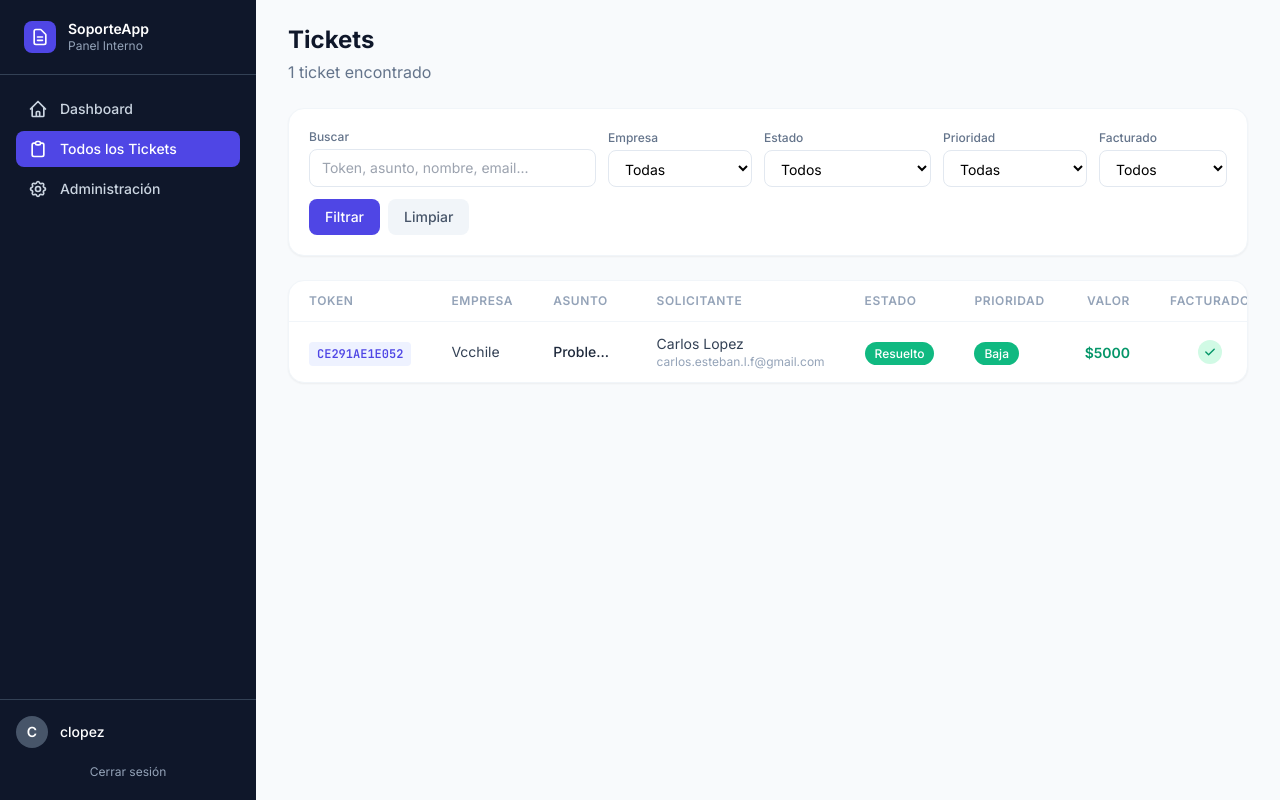
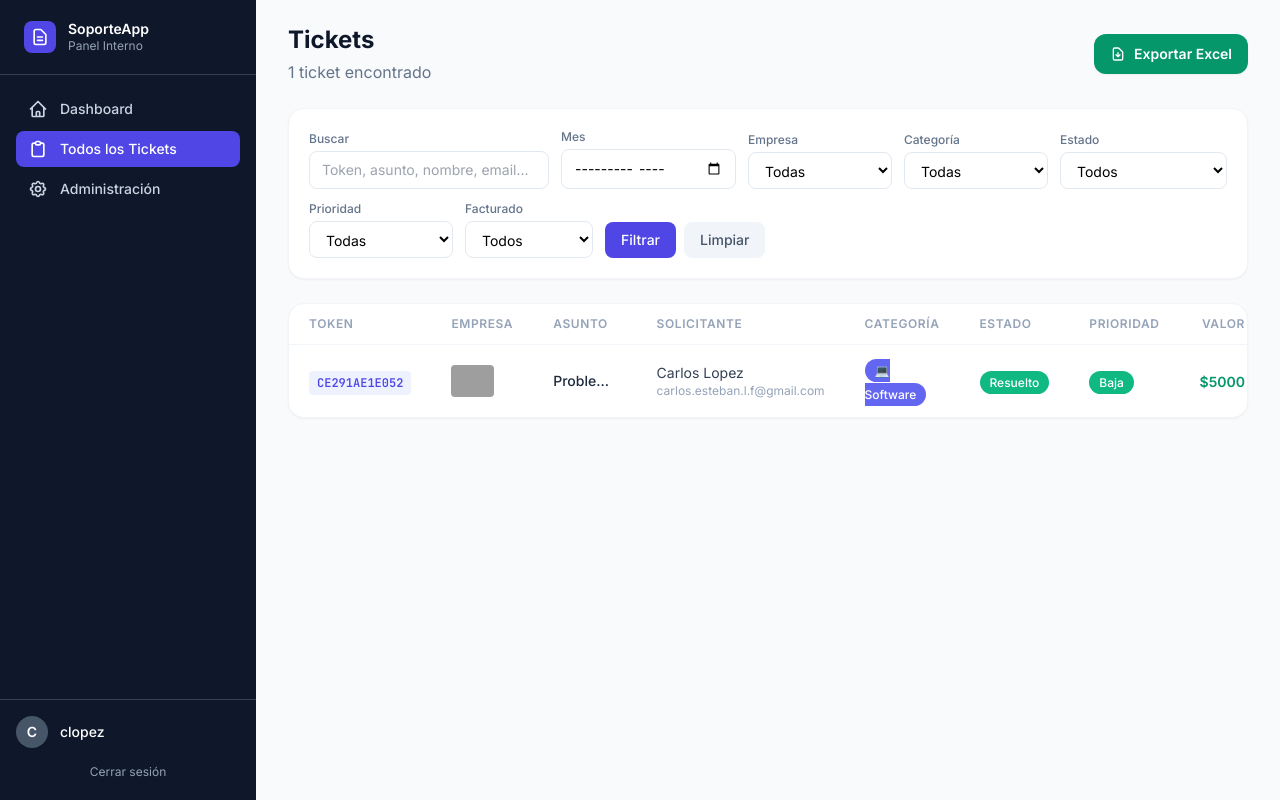
Before and after one commit to lordPobre/support-tickets, a Django app: page /tickets/ in a window 1280 px wide. Run offline with Django 5.2, Linux system fonts and the light colour scheme; a user stored in the database is signed in; data comes from the database, SQL or seed files in the repository; some libraries are stand-ins or nearby versions; grey boxes are pictures that could not be loaded.

Commit message:
feat: Excel export con filtro mes + logo empresa en tabla

```diff
--- a/requirements.txt
+++ b/requirements.txt
@@ -8,3 +8,4 @@ reportlab>=4.0
 cloudinary>=1.36
 django-cloudinary-storage>=0.3.0
 resend>=0.8.0
+openpyxl>=3.1
--- a/templates/tickets/ticket_list.html
+++ b/templates/tickets/ticket_list.html
@@ -9,14 +9,26 @@
       <h1 class="text-2xl font-bold text-slate-900">Tickets</h1>
       <p class="text-slate-500 mt-1">{{ tickets.count }} ticket{{ tickets.count|pluralize:"s" }} encontrado{{ tickets.count|pluralize:"s" }}</p>
     </div>
+    <a href="{% url 'ticket_export_excel' %}?{{ request.GET.urlencode }}"
+       class="flex items-center gap-2 px-4 py-2.5 bg-emerald-600 hover:bg-emerald-700 text-white text-sm font-semibold rounded-xl transition shadow-sm">
+      <svg class="w-4 h-4" fill="none" viewBox="0 0 24 24" stroke="currentColor">
+        <path stroke-linecap="round" stroke-linejoin="round" stroke-width="2" d="M12 10v6m0 0l-3-3m3 3l3-3m2 8H7a2 2 0 01-2-2V5a2 2 0 012-2h5.586a1 1 0 01.707.293l5.414 5.414a1 1 0 01.293.707V19a2 2 0 01-2 2z"/>
+      </svg>
+      Exportar Excel
+    </a>
   </div>
 
   <div class="bg-white rounded-2xl shadow-sm border border-slate-100 p-5 mb-6">
     <form method="get" class="flex flex-wrap gap-3 items-end">
-      <div class="flex-1 min-w-48">
+      <div class="flex-1 min-w-44">
         <label class="block text-xs font-medium text-slate-500 mb-1">Buscar</label>
         <input type="text" name="q" value="{{ filters.q }}" placeholder="Token, asunto, nombre, email..."
           class="w-full px-3 py-2 text-sm rounded-lg border border-slate-200 focus:ring-2 focus:ring-brand-500 focus:border-transparent outline-none" />
+      </div>
+      <div class="min-w-36">
+        <label class="block text-xs font-medium text-slate-500 mb-1">Mes</label>
+        <input type="month" name="month" value="{{ filters.month }}"
+          class="w-full px-3 py-2 text-sm rounded-lg border border-slate-200 focus:ring-2 focus:ring-brand-500 focus:border-transparent outline-none bg-white" />
       </div>
       <div class="min-w-36">
         <label class="block text-xs font-medium text-slate-500 mb-1">Empresa</label>
@@ -24,6 +36,15 @@
           <option value="">Todas</option>
           {% for c in companies %}
           <option value="{{ c.pk }}" {% if filters.company == c.pk|stringformat:"s" %}selected{% endif %}>{{ c.name }}</option>
+          {% endfor %}
+        </select>
+      </div>
+      <div class="min-w-36">
+        <label class="block text-xs font-medium text-slate-500 mb-1">Categoría</label>
+        <select name="category" class="w-full px-3 py-2 text-sm rounded-lg border border-slate-200 focus:ring-2 focus:ring-brand-500 focus:border-transparent outline-none bg-white">
+          <option value="">Todas</option>
+          {% for val, label in category_choices %}
+          <option value="{{ val }}" {% if filters.category == val %}selected{% endif %}>{{ label }}</option>
           {% endfor %}
         </select>
       </div>
@@ -69,6 +90,7 @@
             <th class="text-left px-5 py-3 text-xs font-semibold text-slate-400 uppercase tracking-wider">Empresa</th>
             <th class="text-left px-5 py-3 text-xs font-semibold text-slate-400 uppercase tracking-wider">Asunto</th>
             <th class="text-left px-5 py-3 text-xs font-semibold text-slate-400 uppercase tracking-wider">Solicitante</th>
+            <th class="text-left px-5 py-3 text-xs font-semibold text-slate-400 uppercase tracking-wider">Categoría</th>
             <th class="text-left px-5 py-3 text-xs font-semibold text-slate-400 uppercase tracking-wider">Estado</th>
             <th class="text-left px-5 py-3 text-xs font-semibold text-slate-400 uppercase tracking-wider">Prioridad</th>
             <th class="text-right px-5 py-3 text-xs font-semibold text-slate-400 uppercase tracking-wider">Valor</th>
@@ -82,7 +104,20 @@
             <td class="px-5 py-3">
               <a href="{% url 'ticket_detail' ticket.token %}" class="font-mono text-xs font-semibold text-brand-600 hover:text-brand-800 bg-brand-50 px-2 py-1 rounded">{{ ticket.token }}</a>
             </td>
-            <td class="px-5 py-3 text-sm text-slate-700">{{ ticket.company.name }}</td>
+            <td class="px-5 py-3">
+              {% if ticket.company.logo %}
+              <img src="{{ ticket.company.logo.url }}" alt="{{ ticket.company.name }}"
+                   title="{{ ticket.company.name }}"
+                   class="h-8 w-auto object-contain max-w-24 rounded" />
+              {% else %}
+              <div class="flex items-center gap-2">
+                <div class="w-7 h-7 rounded-lg bg-brand-600 flex items-center justify-center text-white text-xs font-bold flex-shrink-0">
+                  {{ ticket.company.name|first|upper }}
+                </div>
+                <span class="text-sm text-slate-700 truncate max-w-24">{{ ticket.company.name }}</span>
+              </div>
+              {% endif %}
+            </td>
             <td class="px-5 py-3">
               <a href="{% url 'ticket_detail' ticket.token %}" class="text-sm font-medium text-slate-800 hover:text-brand-600 line-clamp-1">{{ ticket.subject }}</a>
             </td>
@@ -91,13 +126,22 @@
               <p class="text-xs text-slate-400">{{ ticket.requester_email }}</p>
             </td>
             <td class="px-5 py-3">
+              {% if ticket.category == "software" %}
+              <span class="text-xs px-2.5 py-1 rounded-full text-white font-medium" style="background:#6366F1">💻 Software</span>
+              {% elif ticket.category == "hardware" %}
+              <span class="text-xs px-2.5 py-1 rounded-full text-white font-medium" style="background:#D97706">🖥️ Hardware</span>
+              {% elif ticket.category == "email" %}
+              <span class="text-xs px-2.5 py-1 rounded-full text-white font-medium" style="background:#059669">✉️ Email</span>
+              {% endif %}
+            </td>
+            <td class="px-5 py-3">
               {% if ticket.status %}
-              <span class="text-xs px-2.5 py-1 rounded-full text-white font-medium whitespace-nowrap" style="background-color: {{ ticket.status.color }}">{{ ticket.status.name }}</span>
+              <span class="text-xs px-2.5 py-1 rounded-full text-white font-medium whitespace-nowrap" style="background-color:{{ ticket.status.color }}">{{ ticket.status.name }}</span>
               {% else %}—{% endif %}
             </td>
             <td class="px-5 py-3">
               {% if ticket.priority %}
-              <span class="text-xs px-2.5 py-1 rounded-full text-white font-medium" style="background-color: {{ ticket.priority.color }}">{{ ticket.priority.name }}</span>
+              <span class="text-xs px-2.5 py-1 rounded-full text-white font-medium" style="background-color:{{ ticket.priority.color }}">{{ ticket.priority.name }}</span>
               {% else %}—{% endif %}
             </td>
             <td class="px-5 py-3 text-right">
@@ -110,11 +154,11 @@
             <td class="px-5 py-3 text-center">
               {% if ticket.is_billed %}
               <span class="inline-flex items-center justify-center w-6 h-6 bg-emerald-100 rounded-full">
-                <svg class="w-3.5 h-3.5 text-emerald-600" fill="currentColor" viewBox="0 0 20 20"><path fill-rule="evenodd" d="M16.707 5.293a1 1 0 010 1.414l-8 8a1 1 0 01-1.414 0l-4-4a1 1 0 011.414-1.414L8 12.586l7.293-7.293a1 1 0 011.414 0z" clip-rule="evenodd" /></svg>
+                <svg class="w-3.5 h-3.5 text-emerald-600" fill="currentColor" viewBox="0 0 20 20"><path fill-rule="evenodd" d="M16.707 5.293a1 1 0 010 1.414l-8 8a1 1 0 01-1.414 0l-4-4a1 1 0 011.414-1.414L8 12.586l7.293-7.293a1 1 0 011.414 0z" clip-rule="evenodd"/></svg>
               </span>
               {% else %}
               <span class="inline-flex items-center justify-center w-6 h-6 bg-slate-100 rounded-full">
-                <svg class="w-3.5 h-3.5 text-slate-400" fill="none" viewBox="0 0 24 24" stroke="currentColor"><path stroke-linecap="round" stroke-linejoin="round" stroke-width="2" d="M6 18L18 6M6 6l12 12" /></svg>
+                <svg class="w-3.5 h-3.5 text-slate-400" fill="none" viewBox="0 0 24 24" stroke="currentColor"><path stroke-linecap="round" stroke-linejoin="round" stroke-width="2" d="M6 18L18 6M6 6l12 12"/></svg>
               </span>
               {% endif %}
             </td>
@@ -122,9 +166,9 @@
           </tr>
           {% empty %}
           <tr>
-            <td colspan="9" class="px-5 py-16 text-center text-slate-400">
+            <td colspan="10" class="px-5 py-16 text-center text-slate-400">
               <svg class="w-10 h-10 mx-auto mb-3 text-slate-200" fill="none" viewBox="0 0 24 24" stroke="currentColor">
-                <path stroke-linecap="round" stroke-linejoin="round" stroke-width="1.5" d="M9 5H7a2 2 0 00-2 2v12a2 2 0 002 2h10a2 2 0 002-2V7a2 2 0 00-2-2h-2M9 5a2 2 0 002 2h2a2 2 0 002-2M9 5a2 2 0 012-2h2a2 2 0 012 2" />
+                <path stroke-linecap="round" stroke-linejoin="round" stroke-width="1.5" d="M9 5H7a2 2 0 00-2 2v12a2 2 0 002 2h10a2 2 0 002-2V7a2 2 0 00-2-2h-2M9 5a2 2 0 002 2h2a2 2 0 002-2M9 5a2 2 0 012-2h2a2 2 0 012 2"/>
               </svg>
               No hay tickets que coincidan con los filtros.
             </td>
--- a/tickets/urls.py
+++ b/tickets/urls.py
@@ -4,6 +4,7 @@ from . import views
 urlpatterns = [
     path("", views.dashboard, name="dashboard"),
     path("tickets/", views.ticket_list, name="ticket_list"),
+    path("tickets/export/excel/", views.ticket_export_excel, name="ticket_export_excel"),
     path("tickets/<str:token>/", views.ticket_detail, name="ticket_detail"),
     path("tickets/<str:token>/pdf/", views.ticket_pdf, name="ticket_pdf"),
     path("tickets/<str:token>/image/", views.ticket_image, name="ticket_image"),
--- a/tickets/views.py
+++ b/tickets/views.py
@@ -7,6 +7,7 @@ from .models import Company, Ticket, TicketStatus, TicketPriority
 from .forms import TicketPublicForm, TicketCommentForm, TicketSearchForm
 from django.http import HttpResponse
 from .exports import generate_ticket_pdf, generate_ticket_image
+
 
 @login_required
 def dashboard(request):
@@ -47,12 +48,13 @@ def dashboard(request):
 @login_required
 def ticket_list(request):
     tickets = Ticket.objects.select_related("company", "status", "priority").order_by("-created_at")
-    company_id = request.GET.get("company")
-    status_id = request.GET.get("status")
+    company_id  = request.GET.get("company")
+    status_id   = request.GET.get("status")
     priority_id = request.GET.get("priority")
-    category = request.GET.get("category")
-    billed = request.GET.get("billed")
-    q = request.GET.get("q", "").strip()
+    category    = request.GET.get("category")
+    billed      = request.GET.get("billed")
+    month       = request.GET.get("month", "")
+    q           = request.GET.get("q", "").strip()
 
     if company_id:
         tickets = tickets.filter(company_id=company_id)
@@ -66,6 +68,12 @@ def ticket_list(request):
         tickets = tickets.filter(is_billed=True)
     elif billed == "0":
         tickets = tickets.filter(is_billed=False)
+    if month:
+        try:
+            year, mon = month.split("-")
+            tickets = tickets.filter(created_at__year=int(year), created_at__month=int(mon))
+        except ValueError:
+            pass
     if q:
         tickets = tickets.filter(
             Q(token__icontains=q) | Q(subject__icontains=q) |
@@ -80,7 +88,7 @@ def ticket_list(request):
         "category_choices": Ticket.CATEGORY_CHOICES,
         "filters": {
             "company": company_id, "status": status_id, "priority": priority_id,
-            "category": category, "billed": billed, "q": q,
+            "category": category, "billed": billed, "month": month, "q": q,
         }
     }
     return render(request, "tickets/ticket_list.html", context)
@@ -295,3 +303,193 @@ def portal_ticket_image(request, company_slug, token):
     response = HttpResponse(buf, content_type="image/png")
     response["Content-Disposition"] = f'attachment; filename="ticket-{ticket.token}.png"'
     return response
+
+
+@login_required
+def ticket_export_excel(request):
+    import io
+    from openpyxl import Workbook
+    from openpyxl.styles import (
+        Font, PatternFill, Alignment, Border, Side, numbers
+    )
+    from openpyxl.utils import get_column_letter
+
+    tickets = Ticket.objects.select_related("company", "status", "priority").order_by("-created_at")
+
+    company_id  = request.GET.get("company")
+    status_id   = request.GET.get("status")
+    priority_id = request.GET.get("priority")
+    category    = request.GET.get("category")
+    billed      = request.GET.get("billed")
+    month       = request.GET.get("month")
+    q           = request.GET.get("q", "").strip()
+
+    if company_id:
+        tickets = tickets.filter(company_id=company_id)
+    if status_id:
+        tickets = tickets.filter(status_id=status_id)
+    if priority_id:
+        tickets = tickets.filter(priority_id=priority_id)
+    if category:
+        tickets = tickets.filter(category=category)
+    if billed == "1":
+        tickets = tickets.filter(is_billed=True)
+    elif billed == "0":
+        tickets = tickets.filter(is_billed=False)
+    if month:
+        try:
+            year, mon = month.split("-")
+            tickets = tickets.filter(created_at__year=int(year), created_at__month=int(mon))
+        except ValueError:
+            pass
+    if q:
+        tickets = tickets.filter(
+            Q(token__icontains=q) | Q(subject__icontains=q) |
+            Q(requester_name__icontains=q) | Q(requester_email__icontains=q)
+        )
+
+    wb = Workbook()
+    ws = wb.active
+    ws.title = "Tickets"
+
+    INDIGO      = "4F46E5"
+    INDIGO_LIGHT= "EEF2FF"
+    SLATE_100   = "F1F5F9"
+    SLATE_200   = "E2E8F0"
+    WHITE       = "FFFFFF"
+    EMERALD     = "059669"
+    SLATE_700   = "334155"
+
+    header_font  = Font(name="Arial", bold=True, color=WHITE, size=10)
+    header_fill  = PatternFill("solid", fgColor=INDIGO)
+    header_align = Alignment(horizontal="center", vertical="center", wrap_text=True)
+    thin_border  = Border(
+        left=Side(style="thin", color=SLATE_200),
+        right=Side(style="thin", color=SLATE_200),
+        top=Side(style="thin", color=SLATE_200),
+        bottom=Side(style="thin", color=SLATE_200),
+    )
+    cell_align   = Alignment(vertical="center", wrap_text=True)
+    alt_fill     = PatternFill("solid", fgColor=SLATE_100)
+
+    # ── Título ──
+    title_label = "Reporte de Tickets de Soporte"
+    if month:
+        from datetime import datetime
+        try:
+            dt = datetime.strptime(month, "%Y-%m")
+            title_label += f" — {dt.strftime('%B %Y').capitalize()}"
+        except ValueError:
+            pass
+
+    ws.merge_cells("A1:L1")
+    title_cell = ws["A1"]
+    title_cell.value = title_label
+    title_cell.font  = Font(name="Arial", bold=True, color=WHITE, size=13)
+    title_cell.fill  = PatternFill("solid", fgColor=INDIGO)
+    title_cell.alignment = Alignment(horizontal="center", vertical="center")
+    ws.row_dimensions[1].height = 30
+
+    ws.merge_cells("A2:L2")
+    ws["A2"].value = f"Generado el {timezone.now().strftime('%d/%m/%Y %H:%M')}  |  {tickets.count()} tickets"
+    ws["A2"].font  = Font(name="Arial", color=SLATE_700, size=9, italic=True)
+    ws["A2"].fill  = PatternFill("solid", fgColor=INDIGO_LIGHT)
+    ws["A2"].alignment = Alignment(horizontal="center", vertical="center")
+    ws.row_dimensions[2].height = 18
+
+    headers = [
+        "Token", "Empresa", "Solicitante", "Email",
+        "Categoría", "Estado", "Prioridad",
+        "Asunto", "Valor (CLP)", "Facturado",
+        "Fecha Creación", "Fecha Cierre"
+    ]
+    col_widths = [15, 20, 22, 28, 12, 16, 12, 35, 14, 11, 18, 18]
+
+    for col_idx, (header, width) in enumerate(zip(headers, col_widths), 1):
+        cell = ws.cell(row=3, column=col_idx, value=header)
+        cell.font      = header_font
+        cell.fill      = header_fill
+        cell.alignment = header_align
+        cell.border    = thin_border
+        ws.column_dimensions[get_column_letter(col_idx)].width = width
+    ws.row_dimensions[3].height = 22
+
+    CATEGORY_LABELS = {"software": "💻 Software", "hardware": "🖥️ Hardware", "email": "✉️ Email"}
+
+    for row_idx, ticket in enumerate(tickets, 4):
+        is_alt = (row_idx % 2 == 0)
+        row_fill = PatternFill("solid", fgColor=SLATE_100) if is_alt else None
+
+        values = [
+            ticket.token,
+            ticket.company.name,
+            ticket.requester_name,
+            ticket.requester_email,
+            CATEGORY_LABELS.get(ticket.category, ticket.category),
+            ticket.status.name if ticket.status else "—",
+            ticket.priority.name if ticket.priority else "—",
+            ticket.subject,
+            int(ticket.assigned_value) if ticket.assigned_value is not None else "",
+            "Sí" if ticket.is_billed else "No",
+            ticket.created_at.strftime("%d/%m/%Y %H:%M"),
+            ticket.closed_at.strftime("%d/%m/%Y %H:%M") if ticket.closed_at else "—",
+        ]
+
+        for col_idx, value in enumerate(values, 1):
+            cell = ws.cell(row=row_idx, column=col_idx, value=value)
+            cell.font      = Font(name="Arial", size=9)
+            cell.alignment = cell_align
+            cell.border    = thin_border
+            if row_fill:
+                cell.fill = row_fill
+
+            if col_idx == 9 and isinstance(value, int):
+                cell.number_format = '#,##0'
+                cell.font = Font(name="Arial", size=9, color=EMERALD, bold=True)
+
+            if col_idx == 10:
+                cell.font = Font(
+                    name="Arial", size=9,
+                    color=EMERALD if value == "Sí" else "D97706",
+                    bold=True
+                )
+
+        ws.row_dimensions[row_idx].height = 18
+
+    last_data_row = 3 + tickets.count()
+    total_row = last_data_row + 1
+
+    ws.merge_cells(f"A{total_row}:H{total_row}")
+    total_label = ws[f"A{total_row}"]
+    total_label.value = f"TOTAL — {tickets.count()} tickets"
+    total_label.font  = Font(name="Arial", bold=True, size=10, color=WHITE)
+    total_label.fill  = PatternFill("solid", fgColor=INDIGO)
+    total_label.alignment = Alignment(horizontal="right", vertical="center")
+
+    total_value = ws.cell(row=total_row, column=9)
+    total_value.value  = f"=SUM(I4:I{last_data_row})"
+    total_value.font   = Font(name="Arial", bold=True, size=10, color=WHITE)
+    total_value.fill   = PatternFill("solid", fgColor=INDIGO)
+    total_value.number_format = '#,##0'
+    total_value.alignment = Alignment(horizontal="right", vertical="center")
+
+    for col_idx in range(10, 13):
+        cell = ws.cell(row=total_row, column=col_idx)
+        cell.fill = PatternFill("solid", fgColor=INDIGO)
+
+    ws.row_dimensions[total_row].height = 22
+
+    ws.freeze_panes = "A4"
+    ws.auto_filter.ref = f"A3:L{last_data_row}"
+
+    buf = io.BytesIO()
+    wb.save(buf)
+    buf.seek(0)
+
+    filename = f"tickets_{month or 'todos'}.xlsx"
+    response = HttpResponse(
+        buf,
+        content_type="application/vnd.openxmlformats-officedocument.spreadsheetml.sheet"
+    )
+    response["Content-Disposition"] = f'attachment; filename="{filename}"'
+    return response
```
